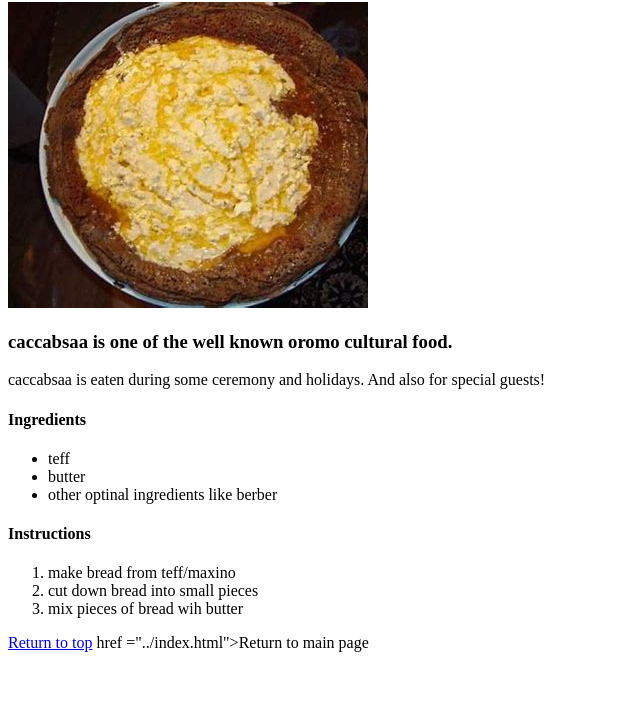
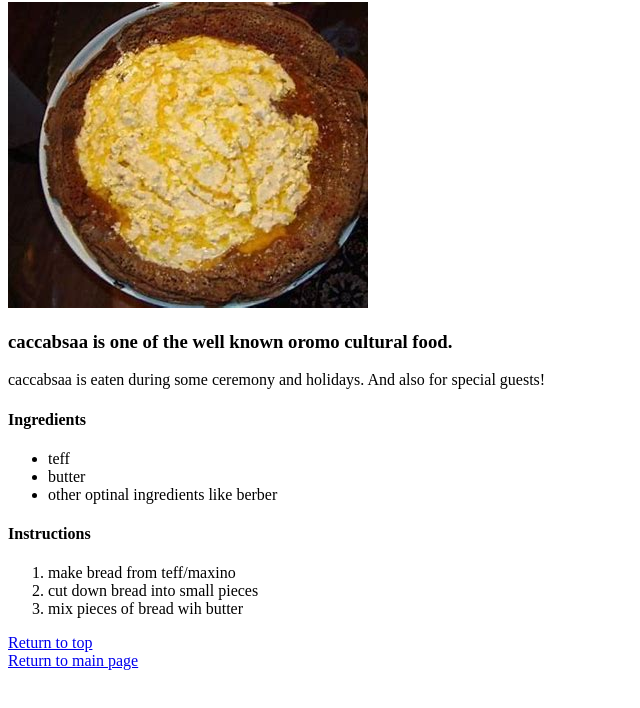
Before and after one commit to injifannoo/odin_recipes, a plain HTML site: page recipes/food.html in a window 1280 px wide. Shown: the part 78-786 px from the top of the page, without its empty margins (0-640 px from the left). Drawn offline with Linux system fonts and the light colour scheme.

Commit message:
Some changes

```diff
--- a/recipes/food.html
+++ b/recipes/food.html
@@ -27,7 +27,7 @@
       <li>mix pieces of bread wih butter</li>
     </ol>
   </div>
-  <a href="#header">Return to top</a>
-  <a> href ="../index.html">Return to main page</a>
+  <a href="#header">Return to top</a> <br>
+  <a href ="../index.html">Return to main page</a>
 </body>
 </html>
```
Also changed, not shown: index.html (+1 -1 lines), recipes/cukkoo.html (+2 -0 lines).
